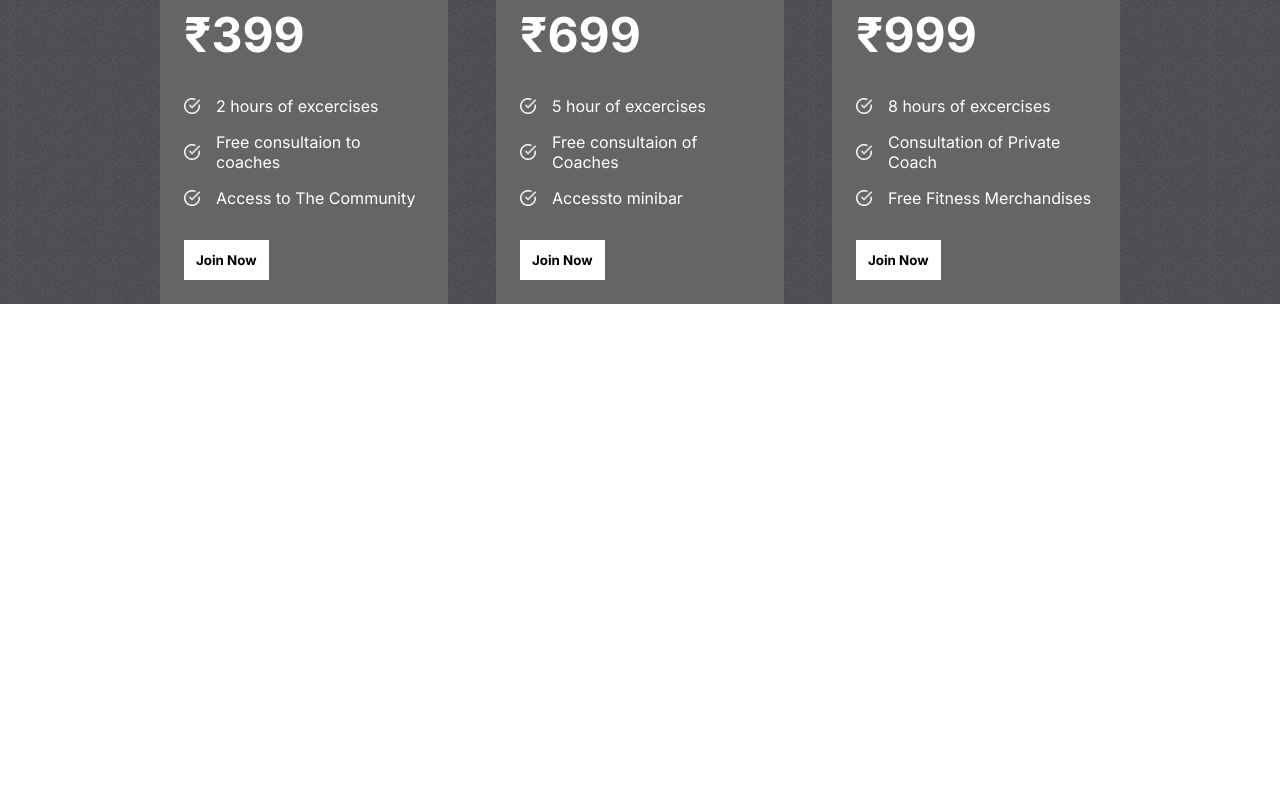
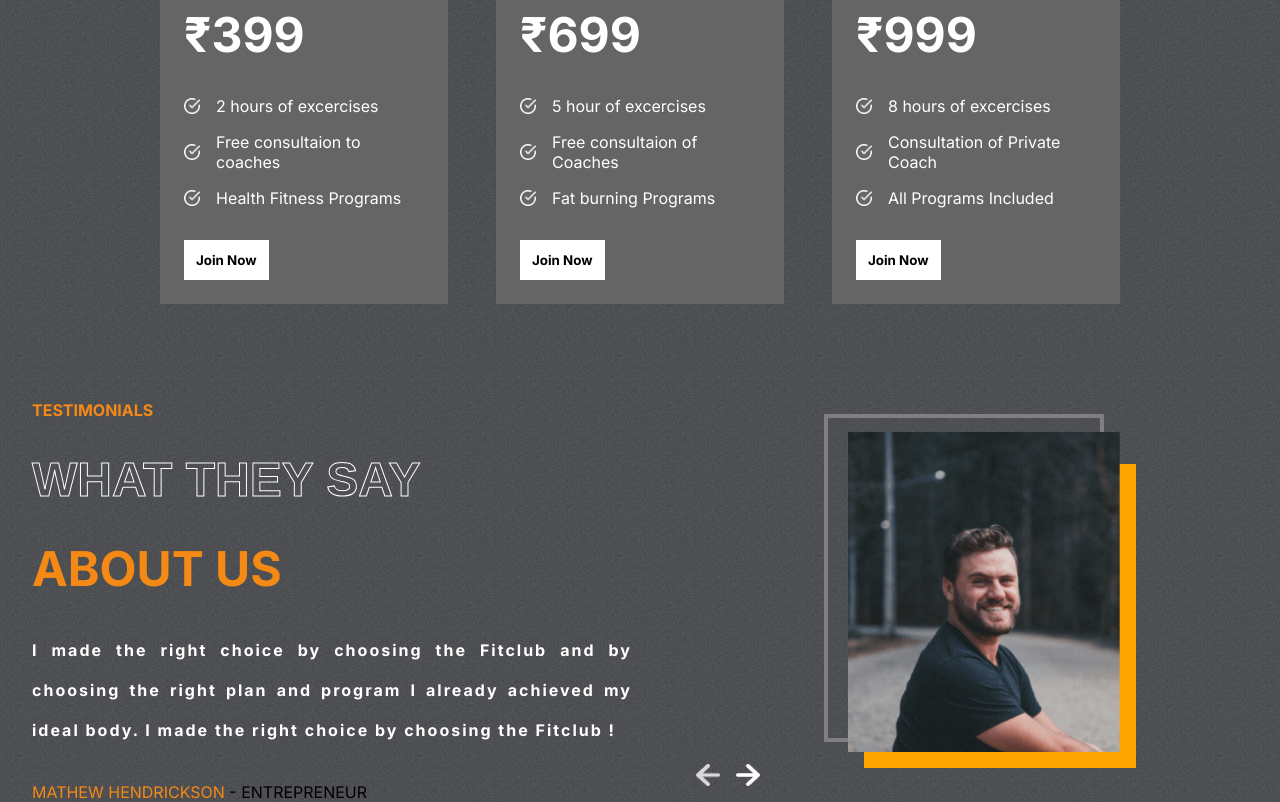
Before and after one commit to KiranKThorat/TheFitClub-React-App-, a React (Create React App) app: page / in a window 1280 px wide. Shown: the part 2129-2931 px from the top of the page. Before the commit the page ends 2433 px from the top, so only its background shows below. Built offline with nearby package versions, Linux system fonts and the light colour scheme.

Commit message:
Testimonials section completed

```diff
--- a/src/App.js
+++ b/src/App.js
@@ -3,6 +3,7 @@ import Hero from './components/Hero/Hero';
 import Programs from './components/Programs/Programs';
 import Reasons from './components/Reasons/Reasons';
 import Plans from './components/Plans/Plans';
+import Testimonials from './components/Testimonials/Testimonials';
 function App() {
   return (
     <div className="App">
@@ -10,6 +11,7 @@ function App() {
          <Programs />
          <Reasons />
          <Plans />
+         <Testimonials />
 
     </div>
   );
--- a/src/components/Plans/Plans.jsx
+++ b/src/components/Plans/Plans.jsx
@@ -27,7 +27,7 @@ const Plans = () => {
               ))}
             </div>
             <div>
-            <button className='btn'>Join Now</button>
+            <button className='btn' id='btn-join'>Join Now</button>
             </div>
           </div>
 
--- /dev/null
+++ b/src/components/Testimonials/Testimonials.jsx
@@ -0,0 +1,51 @@
+import React, { useState } from 'react'
+import "./Testimonials.css"
+import { testimonialsData } from '../../data/testimonialsData'
+import rightArrow from "../../assets/rightArrow.png"
+import leftArrow from "../../assets/leftArrow.png"
+
+const Testimonials = () => {
+  const [selected, setSelected] = useState(0);
+    const tLength = testimonialsData.length;
+  return (
+    <div className='testimonials'>
+      <div className='left-t'>
+        <span>Testimonials</span>
+        <span className='stroke-text'>what they say</span>
+        <span>about us</span>
+        <span>
+          {testimonialsData[selected].review}
+        </span>
+        <span>
+          <span style={{color:'var(--orange)'}}>
+            {testimonialsData[selected].name}
+          </span>{" "}
+          - {testimonialsData[selected].status}
+        </span>
+      </div>
+      <div className='right-t'>
+      <div></div>
+      <div></div>
+
+      <img src={testimonialsData[selected].image}></img>
+      <div className='arrow'>
+      <img
+      onClick={() =>{
+        selected === 0 ? setSelected(tLength - 1):setSelected((prev) => prev -1 );
+      }}
+      src={leftArrow} alt="rightArrow"></img>
+      <img
+      onClick={() =>{
+        selected === tLength-1 ? setSelected(0):setSelected((prev) => prev + 1 );
+      }}
+      src={rightArrow} alt="leftArrow"></img>
+      </div>
+      </div>
+
+
+
+    </div>
+  )
+}
+
+export default Testimonials
--- a/src/data/plansData.js
+++ b/src/data/plansData.js
@@ -15,7 +15,7 @@ export const plansData = [
     features: [
       "2 hours of excercises",
       "Free consultaion to coaches",
-      "Access to The Community",
+      "Health Fitness Programs",
     ],
   },
   {
@@ -34,7 +34,7 @@ export const plansData = [
     features: [
       "5 hour of excercises",
       "Free consultaion of Coaches",
-      "Accessto minibar",
+      "Fat burning Programs",
     ],
   },
   {
@@ -53,7 +53,7 @@ export const plansData = [
     features: [
       "8 hours of excercises",
       "Consultation of Private Coach",
-      "Free Fitness Merchandises",
+      "All Programs Included",
     ],
   },
 ];
--- a/src/data/testimonialsData.js
+++ b/src/data/testimonialsData.js
@@ -6,19 +6,19 @@ export const testimonialsData = [
   {
     image: image1,
     review:
-      "I made the right choice by choosing the Fitclub and by choosing the right plan and program I already achieved my ideal body!",
+      "I made the right choice by choosing the Fitclub and by choosing the right plan and program I already achieved my ideal body. I made the right choice by choosing the Fitclub !",
     name: 'MATHEW HENDRICKSON',
     status : 'ENTREPRENEUR'
   },
   {
     image: image2,
-    review: 'Lorem ipsum dolor sit amet consectetur adipisicing elit. Commodi ipsam, ab itaque nam perferendis impedit sint ',
+    review: 'Lorem ipsu ipsum dolor sit amet consectetur adipisicing elit dolor sit amet consectetur adipisicing ipsum dolor sit amet consectetur adipisicing elit elit. Commodi ipsam, ab itaque nam perferendis impedit sint ',
     name: 'JOHN KEVIN',
     status: 'COACH'
   },
   {
     image : image3,
-    review:' Lorem ipsum dolor sit, amet consectetur adipisicing elit. Minima aspernatur quod voluptatem',
+    review:' Lorem ipsum ipsum dolor sit amet consectetur adipisicing elit ipsum dolor sit amet consectetur adipisicing elitdolor sit, amet consectetur adipisicing elit. Minima aspernatur quod voluptatem',
     name: 'FRANKLIN',
     status: "CUSTOMER"
   }
```
